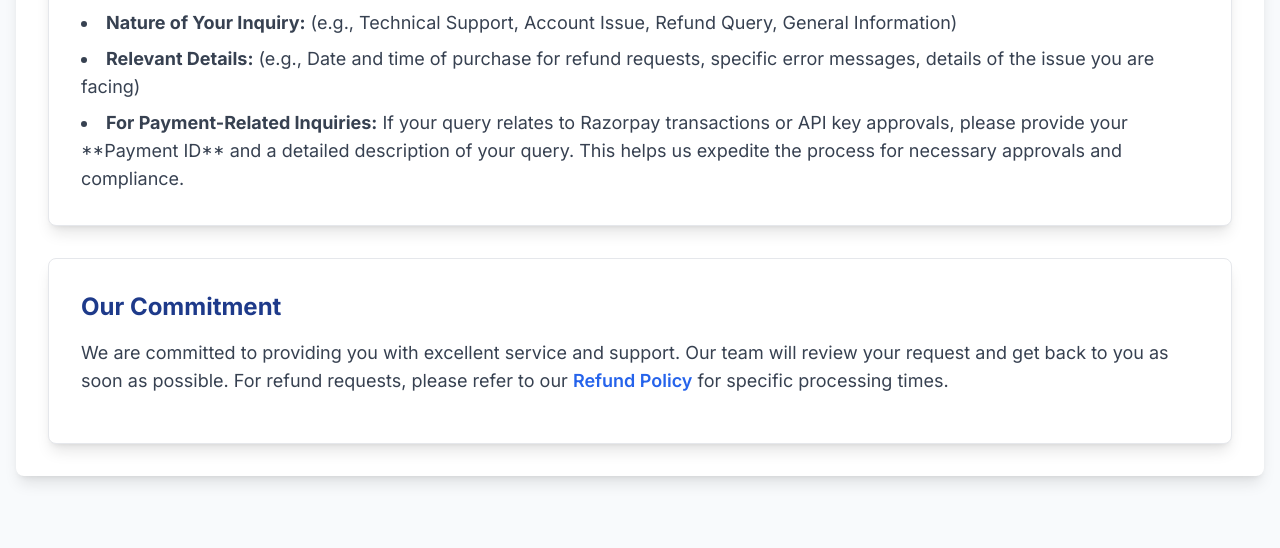
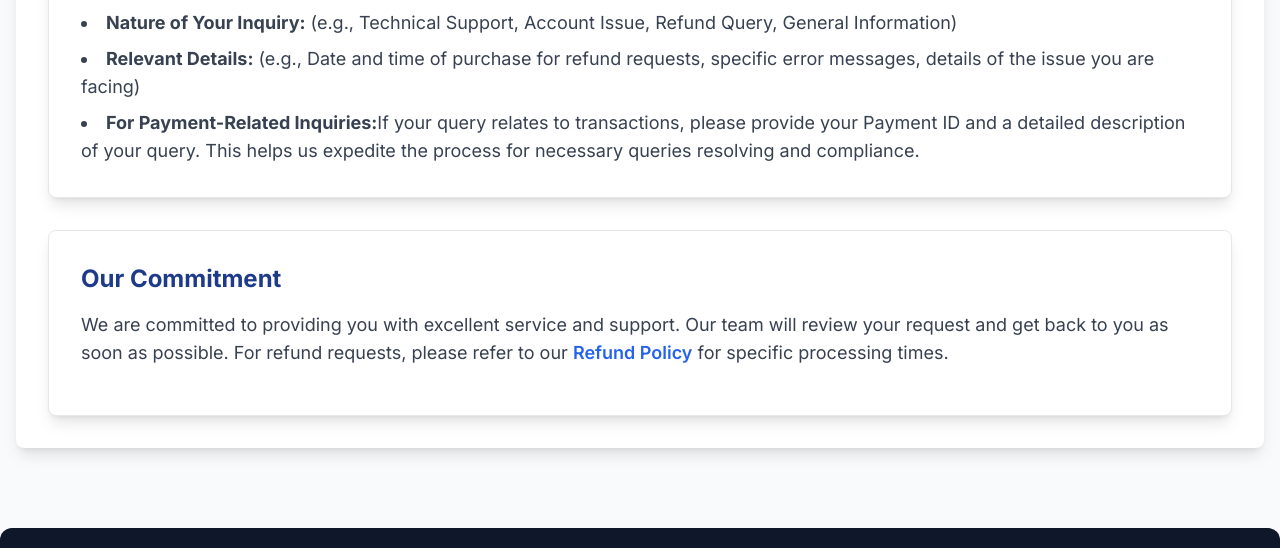
Before and after one commit to roshanindia33/myna, a plain HTML site: page contact-us.html in a window 1280 px wide. Shown: the part 976-1524 px from the top of the page. Drawn offline with nearby package versions, Linux system fonts and the light colour scheme.

Commit message:
initial webpage commit for myna app

```diff
--- a/contact-us.html
+++ b/contact-us.html
@@ -132,7 +132,7 @@
                     <li><strong>Your Registered Phone Number:</strong></li>
                     <li><strong>Nature of Your Inquiry:</strong> (e.g., Technical Support, Account Issue, Refund Query, General Information)</li>
                     <li><strong>Relevant Details:</strong> (e.g., Date and time of purchase for refund requests, specific error messages, details of the issue you are facing)</li>
-                    <li><strong>For Payment-Related Inquiries:</strong> If your query relates to Razorpay transactions or API key approvals, please provide your **Payment ID** and a detailed description of your query. This helps us expedite the process for necessary approvals and compliance.</li>
+                    <li><strong>For Payment-Related Inquiries:</strong>If your query relates to transactions, please provide your Payment ID and a detailed description of your query. This helps us expedite the process for necessary queries resolving and compliance.</li>
                 </ul>
             </div>
 
```
